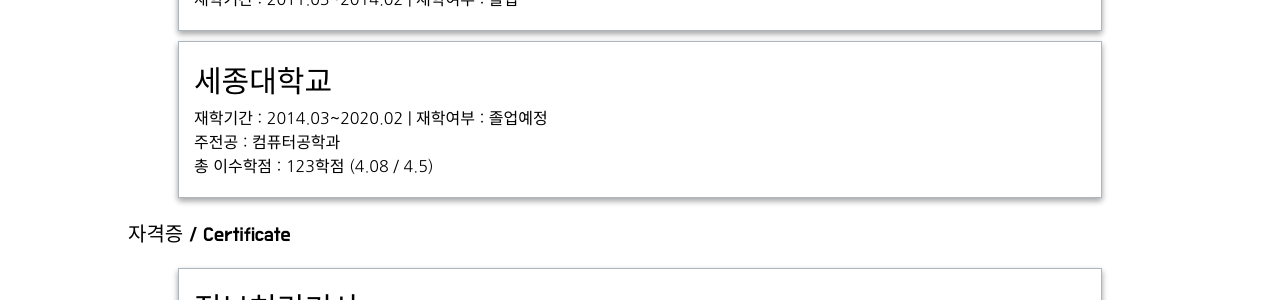
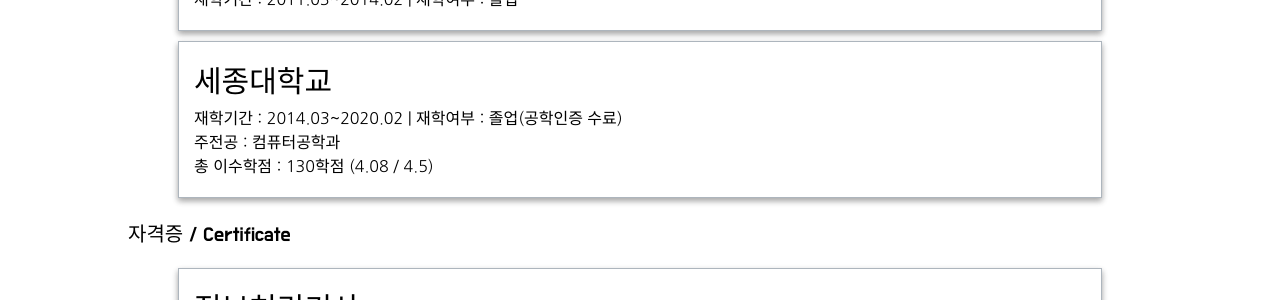
Before and after one commit to seosungjoon/seosungjoon.github.io, a Jekyll site: the page built from category/profile.html, in a window 1280 px wide and 900 px high. Shown: the part 341-641 px from the top of the window. Built offline with Jekyll 4.4.1, drawn with Linux system fonts in a browser that asks for light colours; nearby versions of some CDN libraries.

Commit message:
[학력수정]
-졸업예정->졸업
-공학사 졸업 추가

```diff
--- a/_data/profile.yml
+++ b/_data/profile.yml
@@ -7,10 +7,10 @@
   - school: 세종
     academic: 대학교
     period: 2014.03~2020.02
-    status: 졸업예정
+    status: 졸업(공학인증 수료)
     major: 컴퓨터공학과
     credit:
-      total: 123
+      total: 130
       average: 4.08
 
 certificate:
```
Also changed, not shown: 2 other files.
